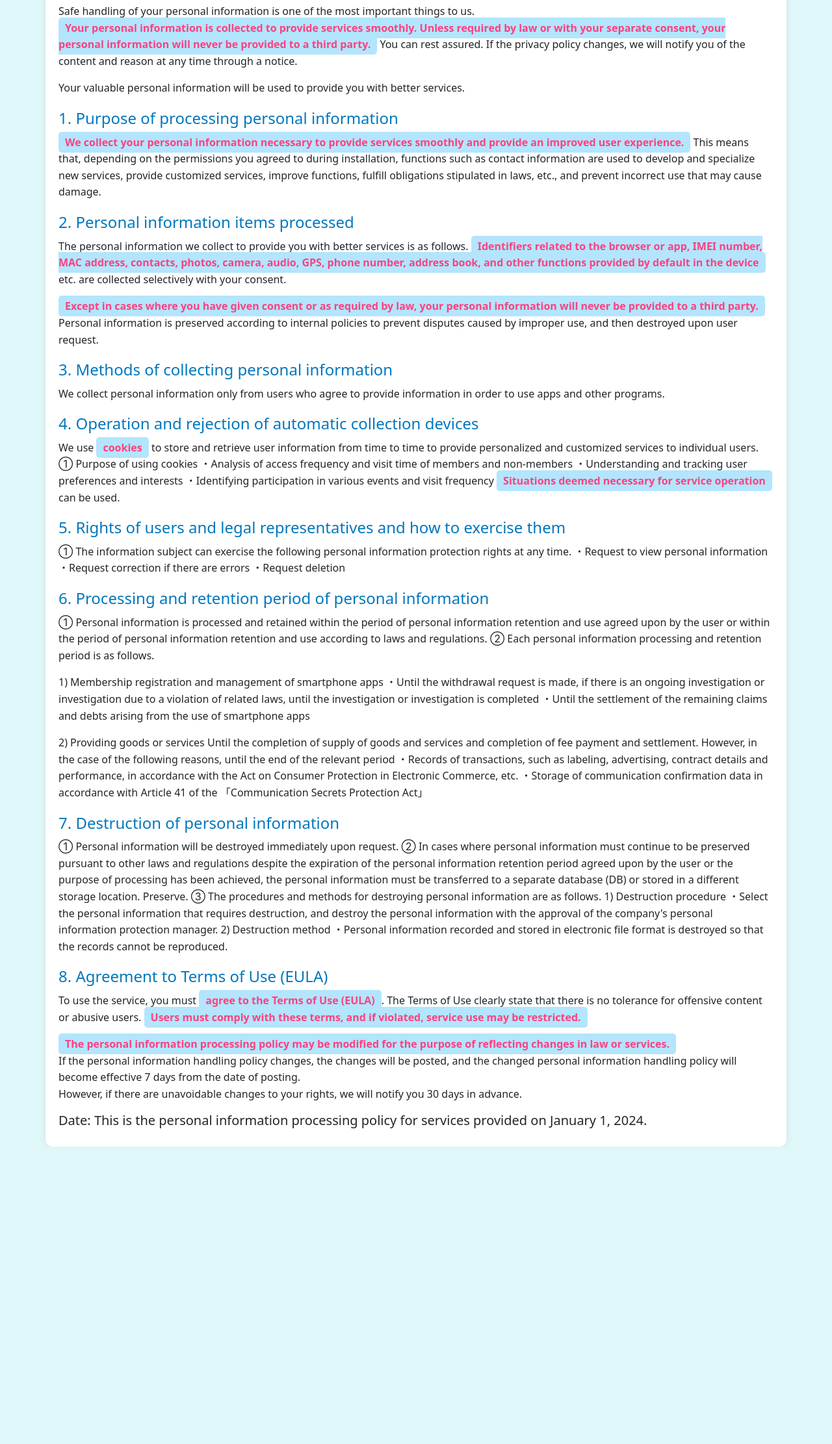
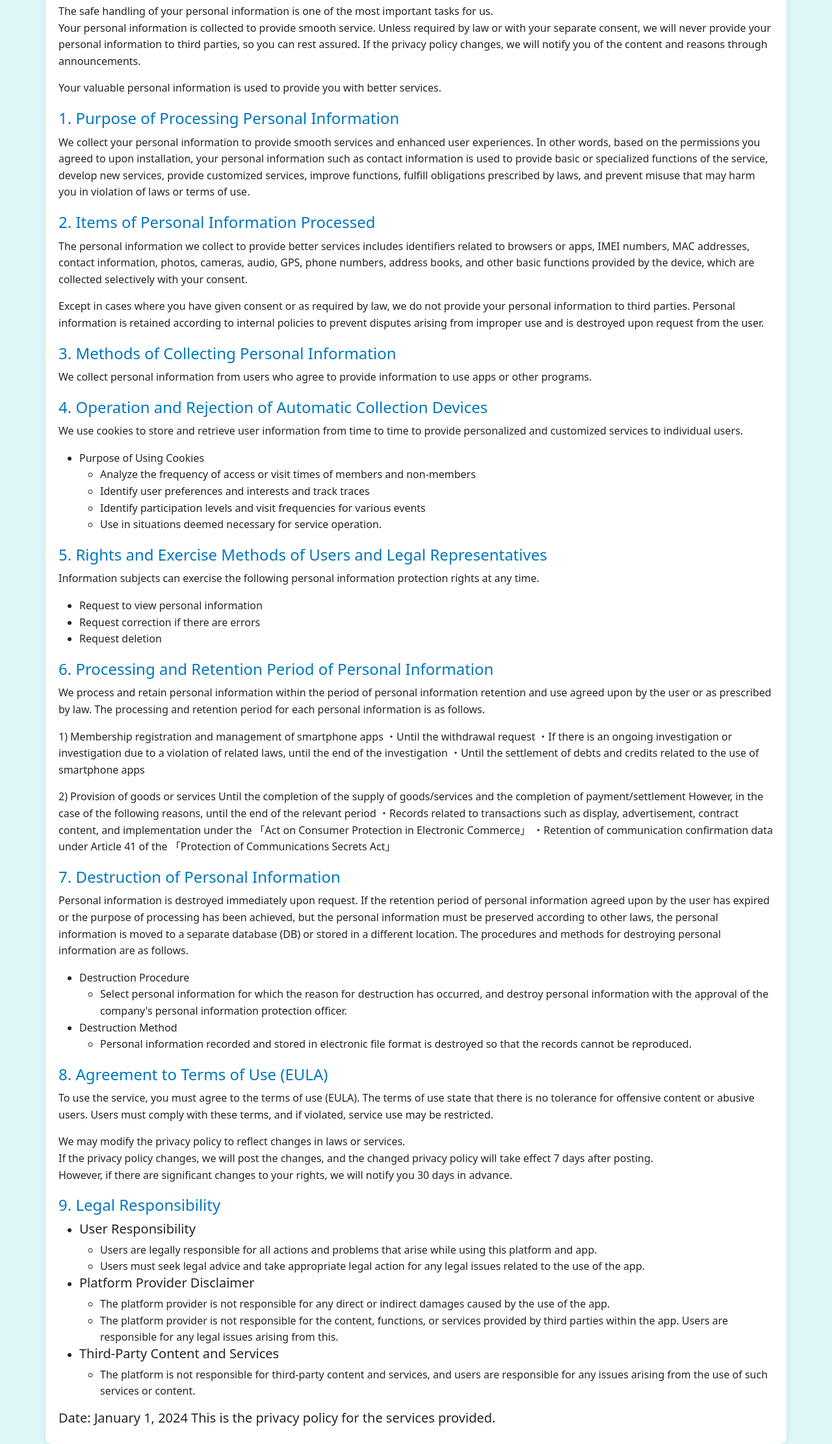
Before and after one commit to jhh78/jhh78.github.io, a plain HTML site: page policys/en.html in a window 1280 px wide. Shown: the part 99-2322 px from the top of the page at 65% size. Before the commit the page ends 1864 px from the top, so only its background shows below. Drawn offline with nearby package versions, Linux system fonts and the light colour scheme.

Commit message:
법적 책임 추가

```diff
--- a/policys/en.html
+++ b/policys/en.html
@@ -1,8 +1,8 @@
 <!DOCTYPE html>
 <html lang="en">
   <head>
-    <meta charset="UTF-8">
-    <meta name="viewport" content="width=device-width, initial-scale=1.0">
+    <meta charset="UTF-8" />
+    <meta name="viewport" content="width=device-width, initial-scale=1.0" />
     <title>Privacy Policy</title>
     <link
       href="https://cdn.jsdelivr.net/npm/bootstrap@5.3.2/dist/css/bootstrap.min.css"
@@ -10,96 +10,213 @@
       integrity="sha384-T3c6CoIi6uLrA9TneNEoa7RxnatzjcDSCmG1MXxSR1GAsXEV/Dwwykc2MPK8M2HN"
       crossorigin="anonymous"
     />
-    <link rel="stylesheet" href="policy.css">
+    <link rel="stylesheet" href="policy.css" />
   </head>
   <body>
     <div class="container">
       <h1>Privacy Policy</h1>
       <p>
-            Safe handling of your personal information is one of the most important things to us. <br/>
-            <strong class="highlight">Your personal information is collected to provide services smoothly. Unless required by law or with your separate consent, your personal information will never be provided to a third party.</strong> You can rest assured.
-            If the privacy policy changes, we will notify you of the content and reason at any time through a notice.
+        The safe handling of your personal information is one of the most
+        important tasks for us. <br />
+        Your personal information is collected to provide smooth service. Unless
+        required by law or with your separate consent, we will never provide
+        your personal information to third parties, so you can rest assured. If
+        the privacy policy changes, we will notify you of the content and
+        reasons through announcements.
       </p>
-        <p>Your valuable personal information will be used to provide you with better services.</p>
-
-        <h4>1. Purpose of processing personal information</h4>
       <p>
-            <strong class="highlight">We collect your personal information necessary to provide services smoothly and provide an improved user experience.</strong>
-            This means that, depending on the permissions you agreed to during installation, functions such as contact information are used to develop and specialize new services, provide customized services, improve functions, fulfill obligations stipulated in laws, etc., and prevent incorrect use that may cause damage.
+        Your valuable personal information is used to provide you with better
+        services.
       </p>
 
-        <h4>2. Personal information items processed</h4>
-        <p class="no-space">The personal information we collect to provide you with better services is as follows.
-            <strong class="highlight">Identifiers related to the browser or app, IMEI number, MAC address, contacts, photos, camera, audio, GPS, phone number, address book, and other functions provided by default in the device</strong>
-            etc. are collected selectively with your consent.
+      <h4>1. Purpose of Processing Personal Information</h4>
+      <p>
+        We collect your personal information to provide smooth services and
+        enhanced user experiences. In other words, based on the permissions you
+        agreed to upon installation, your personal information such as contact
+        information is used to provide basic or specialized functions of the
+        service, develop new services, provide customized services, improve
+        functions, fulfill obligations prescribed by laws, and prevent misuse
+        that may harm you in violation of laws or terms of use.
+      </p>
+
+      <h4>2. Items of Personal Information Processed</h4>
+      <p class="no-space">
+        The personal information we collect to provide better services includes
+        identifiers related to browsers or apps, IMEI numbers, MAC addresses,
+        contact information, photos, cameras, audio, GPS, phone numbers, address
+        books, and other basic functions provided by the device, which are
+        collected selectively with your consent.
       </p>
 
       <p>
-            <strong class="highlight">Except in cases where you have given consent or as required by law, your personal information will never be provided to a third party.</strong> Personal information is preserved according to internal policies to prevent disputes caused by improper use, and then destroyed upon user request.
+        Except in cases where you have given consent or as required by law, we
+        do not provide your personal information to third parties. Personal
+        information is retained according to internal policies to prevent
+        disputes arising from improper use and is destroyed upon request from
+        the user.
       </p>
 
-        <h4>3. Methods of collecting personal information</h4>
-        <p>We collect personal information only from users who agree to provide information in order to use apps and other programs.</p>
-
-        <h4>4. Operation and rejection of automatic collection devices</h4>
+      <h4>3. Methods of Collecting Personal Information</h4>
       <p>
-            We use <strong class="highlight">cookies</strong> to store and retrieve user information from time to time to provide personalized and customized services to individual users. <br />
-            ① Purpose of using cookies
-            ・Analysis of access frequency and visit time of members and non-members
-            ・Understanding and tracking user preferences and interests
-            ・Identifying participation in various events and visit frequency
-            <strong class="highlight">Situations deemed necessary for service operation</strong> can be used.
+        We collect personal information from users who agree to provide
+        information to use apps or other programs.
       </p>
 
-        <h4>5. Rights of users and legal representatives and how to exercise them</h4>
+      <h4>4. Operation and Rejection of Automatic Collection Devices</h4>
       <p>
-            &#10112; The information subject can exercise the following personal information protection rights at any time.
-            ・Request to view personal information
-            ・Request correction if there are errors
-            ・Request deletion
+        We use cookies to store and retrieve user information from time to time
+        to provide personalized and customized services to individual users.
+        <br />
+      </p>
+      <ul>
+        <li>
+          Purpose of Using Cookies
+          <ul>
+            <li>
+              Analyze the frequency of access or visit times of members and
+              non-members
+            </li>
+            <li>Identify user preferences and interests and track traces</li>
+            <li>
+              Identify participation levels and visit frequencies for various
+              events
+            </li>
+            <li>Use in situations deemed necessary for service operation.</li>
+          </ul>
+        </li>
+      </ul>
+
+      <h4>5. Rights and Exercise Methods of Users and Legal Representatives</h4>
+      <p>
+        Information subjects can exercise the following personal information
+        protection rights at any time.
+      </p>
+      <ul>
+        <li>Request to view personal information</li>
+        <li>Request correction if there are errors</li>
+        <li>Request deletion</li>
+      </ul>
+
+      <h4>6. Processing and Retention Period of Personal Information</h4>
+      <p>
+        We process and retain personal information within the period of personal
+        information retention and use agreed upon by the user or as prescribed
+        by law. The processing and retention period for each personal
+        information is as follows.
+      </p>
+      <p>
+        1&rpar; Membership registration and management of smartphone apps
+        ・Until the withdrawal request ・If there is an ongoing investigation or
+        investigation due to a violation of related laws, until the end of the
+        investigation ・Until the settlement of debts and credits related to the
+        use of smartphone apps
+      </p>
+      <p>
+        2&rpar; Provision of goods or services Until the completion of the
+        supply of goods/services and the completion of payment/settlement
+        However, in the case of the following reasons, until the end of the
+        relevant period ・Records related to transactions such as display,
+        advertisement, contract content, and implementation under the 「Act on
+        Consumer Protection in Electronic Commerce」 ・Retention of
+        communication confirmation data under Article 41 of the 「Protection of
+        Communications Secrets Act」
       </p>
 
-        <h4>6. Processing and retention period of personal information</h4>
+      <h4>7. Destruction of Personal Information</h4>
       <p>
-            &#10112; Personal information is processed and retained within the period of personal information retention and use agreed upon by the user or within the period of personal information retention and use according to laws and regulations.
-            &#10113; Each personal information processing and retention period is as follows.
-            <p>
-                1&rpar; Membership registration and management of smartphone apps
-                ・Until the withdrawal request is made, if there is an ongoing investigation or investigation due to a violation of related laws, until the investigation or investigation is completed
-                ・Until the settlement of the remaining claims and debts arising from the use of smartphone apps
+        Personal information is destroyed immediately upon request. If the
+        retention period of personal information agreed upon by the user has
+        expired or the purpose of processing has been achieved, but the personal
+        information must be preserved according to other laws, the personal
+        information is moved to a separate database (DB) or stored in a
+        different location. The procedures and methods for destroying personal
+        information are as follows.
       </p>
-            <p>
-                2&rpar; Providing goods or services
-                Until the completion of supply of goods and services and completion of fee payment and settlement. However, in the case of the following reasons, until the end of the relevant period
-                ・Records of transactions, such as labeling, advertising, contract details and performance, in accordance with the Act on Consumer Protection in Electronic Commerce, etc.
-                ・Storage of communication confirmation data in accordance with Article 41 of the 「Communication Secrets Protection Act」
-            </p>
-        </p>
-
-        <h4>7. Destruction of personal information</h4>
-        <p>
-            &#10112; Personal information will be destroyed immediately upon request.
-            &#10113; In cases where personal information must continue to be preserved pursuant to other laws and regulations despite the expiration of the personal information retention period agreed upon by the user or the purpose of processing has been achieved, the personal information must be transferred to a separate database (DB) or stored in a different storage location. Preserve.
-            &#10114; The procedures and methods for destroying personal information are as follows.
-            1&rpar; Destruction procedure
-            ・Select the personal information that requires destruction, and destroy the personal information with the approval of the company's personal information protection manager.
-            2&rpar; Destruction method
-            ・Personal information recorded and stored in electronic file format is destroyed so that the records cannot be reproduced.
-        </p>
+      <ul>
+        <li>
+          Destruction Procedure
+          <ul>
+            <li>
+              Select personal information for which the reason for destruction
+              has occurred, and destroy personal information with the approval
+              of the company's personal information protection officer.
+            </li>
+          </ul>
+        </li>
+        <li>
+          Destruction Method
+          <ul>
+            <li>
+              Personal information recorded and stored in electronic file format
+              is destroyed so that the records cannot be reproduced.
+            </li>
+          </ul>
+        </li>
+      </ul>
 
       <h4>8. Agreement to Terms of Use (EULA)</h4>
       <p>
-            To use the service, you must <strong class="highlight">agree to the Terms of Use (EULA)</strong>. The Terms of Use clearly state that there is no tolerance for offensive content or abusive users.
-            <strong class="highlight">Users must comply with these terms, and if violated, service use may be restricted.</strong>
+        To use the service, you must agree to the terms of use (EULA). The terms
+        of use state that there is no tolerance for offensive content or abusive
+        users. Users must comply with these terms, and if violated, service use
+        may be restricted.
       </p>
 
       <p>
-            <strong class="highlight">The personal information processing policy may be modified for the purpose of reflecting changes in law or services.</strong> <br/>
-            If the personal information handling policy changes, the changes will be posted, and the changed personal information handling policy will become effective 7 days from the date of posting. <br/>
-            However, if there are unavoidable changes to your rights, we will notify you 30 days in advance.
+        We may modify the privacy policy to reflect changes in laws or services.
+        <br />
+        If the privacy policy changes, we will post the changes, and the changed
+        privacy policy will take effect 7 days after posting. <br />
+        However, if there are significant changes to your rights, we will notify
+        you 30 days in advance.
       </p>
 
-        <h5>Date: This is the personal information processing policy for services provided on January 1, 2024.</h5>
+      <h4>9. Legal Responsibility</h4>
+      <ul>
+        <li>
+          <h5>User Responsibility</h5>
+          <ul>
+            <li>
+              Users are legally responsible for all actions and problems that
+              arise while using this platform and app.
+            </li>
+            <li>
+              Users must seek legal advice and take appropriate legal action for
+              any legal issues related to the use of the app.
+            </li>
+          </ul>
+        </li>
+        <li>
+          <h5>Platform Provider Disclaimer</h5>
+          <ul>
+            <li>
+              The platform provider is not responsible for any direct or
+              indirect damages caused by the use of the app.
+            </li>
+            <li>
+              The platform provider is not responsible for the content,
+              functions, or services provided by third parties within the app.
+              Users are responsible for any legal issues arising from this.
+            </li>
+          </ul>
+        </li>
+        <li>
+          <h5>Third-Party Content and Services</h5>
+          <ul>
+            <li>
+              The platform is not responsible for third-party content and
+              services, and users are responsible for any issues arising from
+              the use of such services or content.
+            </li>
+          </ul>
+        </li>
+      </ul>
+
+      <h5>
+        Date: January 1, 2024 This is the privacy policy for the services
+        provided.
+      </h5>
     </div>
   </body>
 </html>
```
Also changed, not shown: policys/jp.html (+109 -40 lines), policys/kr.html (+148 -50 lines). Lines whose indentation alone changed are shown as unchanged.
